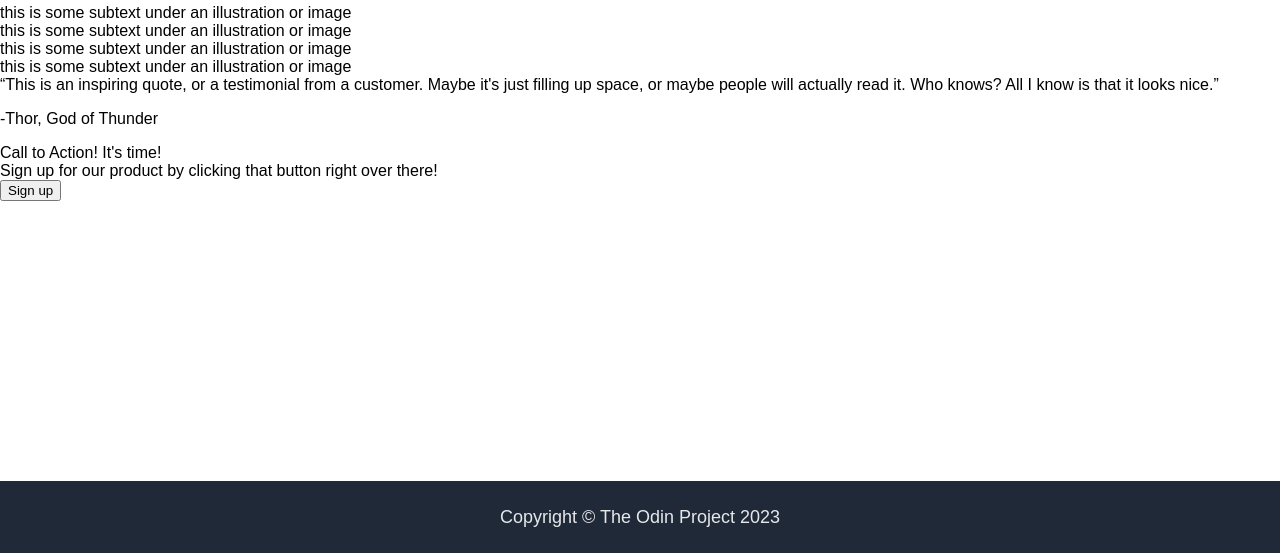
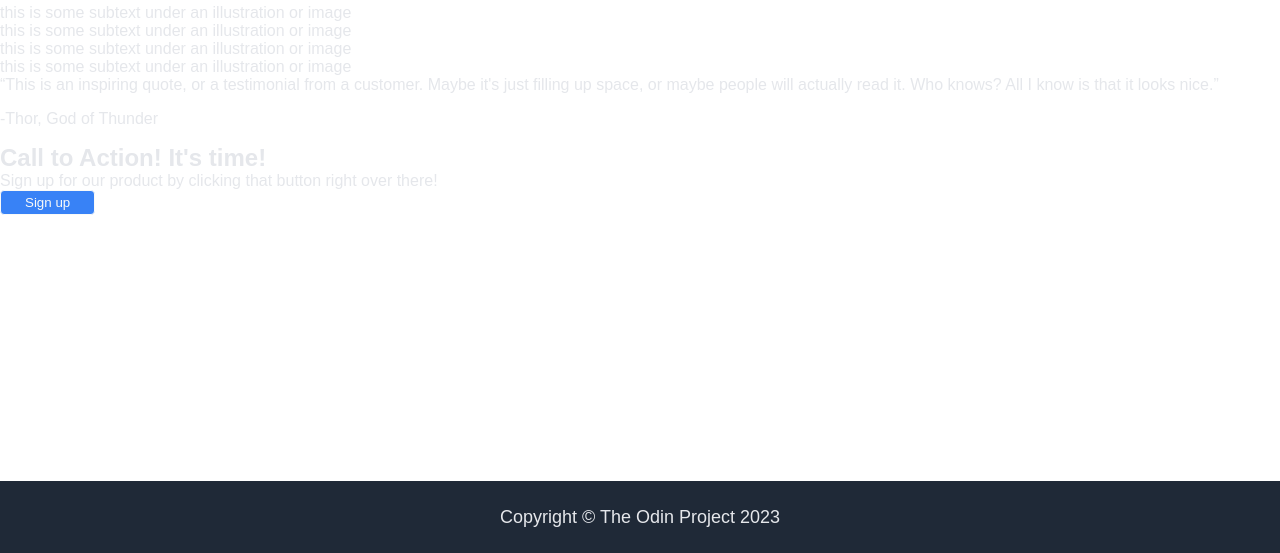
Before and after one commit to kaitok44/project-landing-page, a plain HTML site: page index.html in a window 1280 px wide. Shown: the part 247-800 px from the top of the page. Drawn offline with Linux system fonts and the light colour scheme.

Commit message:
add call to action styling,  modify call to action html

```diff
--- a/style.css
+++ b/style.css
@@ -8,6 +8,9 @@ body {
     padding: 0;
     display: flex;
     flex-direction: column;
+    flex: 1;
+    align-items: space-around;
+    color:#e5e7eb;
 }
 .header-section,
 .section-one,
@@ -44,12 +47,28 @@ ul {
 .section-one {
     display: flex;
 }
-.sign-up {
+.sign-up,
+.call-button {
     background: #3882f6;
     color:  #f9faf8;
     border: none;
     padding: 4px 24px;
     border-radius: 4px;
+}
+.call-action-section {
+    background: #3882f6;
+    margin: 100px 100px;
+    padding: 30px 48px;
+    border-radius: 4px;
+    display: flex;
+    justify-content: space-around;
+}
+.call-text {
+    font-size: 24px;
+    font-weight: 900;
+}
+.call-button {
+    border: solid 1px #f9faf8;
 }
 .footer {
     margin-top: auto;
```
